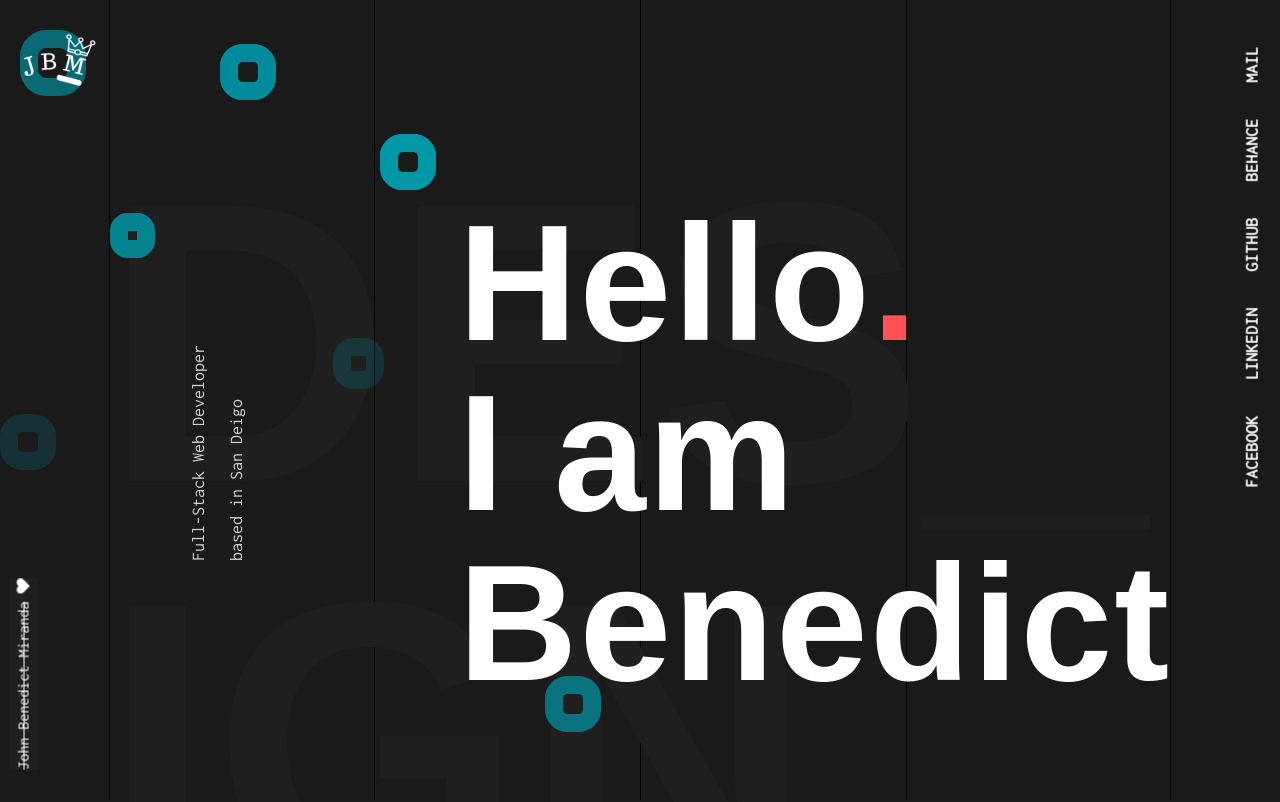
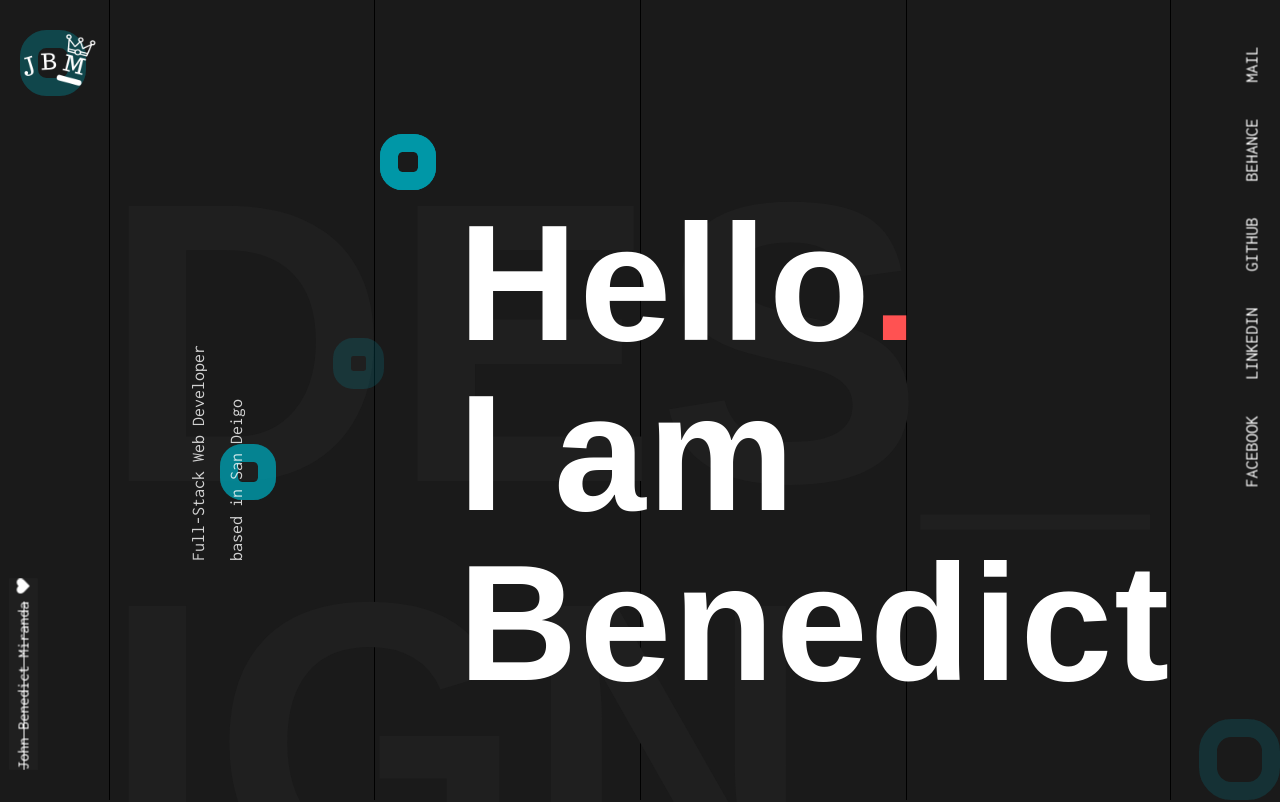
Before and after one commit to john2796/personal-portfolio, a React (Create React App) app: page / in a window 1280 px wide. Shown: the top 802 px of the page. Built offline with nearby package versions, Linux system fonts and the light colour scheme; a web font is replaced by a local one.

Commit message:
made adjustment with style all over section need to clean up more

```diff
--- a/src/components/about/About.js
+++ b/src/components/about/About.js
@@ -1,5 +1,6 @@
 import React from 'react';
 import { AboutStyle } from './AboutStyle';
+import BlueCircles from '../main-header/BlueCircles';
 
 const About = () => (
   // {/* =========> ABOUT ME INTRO */}
@@ -16,6 +17,7 @@ const About = () => (
         Experienced in mentoring other developers, and teaching programming Consistently improves
         upon projects and designs, seeking to inspire people with easy to navigate web design
       </p>
+      <BlueCircles />
     </div>
 
     {/* SKILLS =====> */}
--- a/src/components/about/AboutStyle.js
+++ b/src/components/about/AboutStyle.js
@@ -11,6 +11,7 @@ export const AboutStyle = styled.div`
   /* ABOUT left side content ---> */
   .about-content {
     width: 45%;
+    position: relative;
     @media (max-width: 991px) {
       width: 90%;
     }
--- a/src/components/footer/Footer.js
+++ b/src/components/footer/Footer.js
@@ -28,7 +28,7 @@ const Footer = () => (
     </h2>
 
     {/* -----> SOCIALS */}
-    <Socials />
+    <Socials className="footer-nav" />
   </FooterStyle>
 );
 export default Footer;
--- a/src/components/footer/FooterStyle.js
+++ b/src/components/footer/FooterStyle.js
@@ -41,4 +41,19 @@ export const FooterStyle = styled.div`
       }
     }
   }
+  /* navigation footer */
+  .footer-nav {
+    display: block;
+    position: initial;
+    z-index: 99;
+
+    ul {
+      transform: initial;
+      display: flex;
+      flex-wrap: wrap;
+      li > a {
+        line-height: 2;
+      }
+    }
+  }
 `;
--- a/src/components/main-header/BlueCircles.js
+++ b/src/components/main-header/BlueCircles.js
@@ -3,16 +3,11 @@ import { BlueCircle } from '../../AppStyle';
 
 const BlueCircles = () => (
   <>
-    <BlueCircle bottom="700px" left="220px" opacity="0.7" />
-    <BlueCircle top="-970px" left="0" />
-    <BlueCircle top="-1040px" left="240px" width="9px" height="9px" opacity="0.1" />
-    <BlueCircle top="-970px" left="440px" width="9px" height="9px" />
-    <BlueCircle top="-1300px" left="436px" opacity="0.7" />
-    <BlueCircle bottom="330px" left="0" opacity="0.1" />
+    <BlueCircle bottom="300px" left="220px" opacity="0.6" />
     <BlueCircle bottom="610px" left="380px" opacity="1" />
-    <BlueCircle width="30px" height="30px" opacity="0.4" top="30px" left="20px" />
-    <BlueCircle width="9px" height="9px" opacity="0.6" bottom="542px" left="110px" />
+    <BlueCircle width="30px" height="30px" opacity="0.2" top="30px" left="20px" />
     <BlueCircle width="15px" height="15px" opacity="0.1" bottom="411px" left="333px" />
+    <BlueCircle width="45px" height="45px" opacity="0.1" bottom="0px" right="0px" />
   </>
 );
 
--- a/src/components/main-header/HeaderContainerStyle.js
+++ b/src/components/main-header/HeaderContainerStyle.js
@@ -44,7 +44,7 @@ export const TitleContainer = styled.div`
         font-size: 300px;
         line-height: 300px;
       }
-      @media (max-width: 991px) {
+      @media (max-width: 800px) {
         display: none;
       }
     }
@@ -90,7 +90,9 @@ export const SocialContainer = styled.div`
   right: -210px;
   top: 235px;
   z-index: 99;
-
+  @media (max-width: 767px) {
+    display: none;
+  }
   ul {
     transform: rotate(-90deg);
   }
@@ -99,8 +101,13 @@ export const SocialContainer = styled.div`
     position: fixed;
     z-index: 99;
     bottom: 112px;
-    /* right: -104px; */
     left: -72px;
+    @media (max-width: 767px) {
+      bottom: initial;
+      left: initial;
+      top: 103px;
+      right: -116px;
+    }
 
     a {
       transform: rotate(-90deg);
--- a/src/components/main-header/Socials.js
+++ b/src/components/main-header/Socials.js
@@ -1,9 +1,12 @@
-import React from 'react';
+import React, { useState, useEffect } from 'react';
+import PropTypes from 'prop-types';
+
 import { SocialContainer } from './HeaderContainerStyle';
 
-const Socials = () => (
+const Socials = ({ className }) =>
   // ============ SOCIALS ==============
-  <SocialContainer>
+  (
+    <SocialContainer className={className}>
       <ul>
         <li>
           <a alt=".." href="/#" target="_blank">
@@ -41,5 +44,8 @@ const Socials = () => (
       </div>
     </SocialContainer>
   );
+Socials.propTypes = {
+  className: PropTypes.string,
+};
 
 export default Socials;
--- a/src/components/projects/ProjectContainer.js
+++ b/src/components/projects/ProjectContainer.js
@@ -30,10 +30,10 @@ const ProjectContainer = () => {
     - [x] link up project to their link
     -[] add responsive after finishing the whole page
     -[] change lorem ipsum text as well
+    -[] have scroll to scroll more
      */}
       <div className="featured-works-bookImg-p-wrapper">
         <div className="project-flex">
-          <BlueCircles />
           {/* left side ----> */}
           <img className="bookImg" src={bookImg} alt="html/css & js book" />
           {/* right side content -----> */}
@@ -67,6 +67,7 @@ const ProjectContainer = () => {
           />
         ))}
       </div>
+      <BlueCircles />
     </ProjectStyle>
   );
 };
--- a/src/components/projects/ProjectStyle.js
+++ b/src/components/projects/ProjectStyle.js
@@ -94,6 +94,7 @@ export const ProjectStyle = styled.section`
       position: relative;
       z-index: 4;
       margin-left: 25px;
+      margin-bottom: 0;
     }
     .card-title:after {
       content: '';
@@ -177,6 +178,7 @@ export const ProjectStyle = styled.section`
       left: 0;
       top: 0;
       bottom: 0;
+      margin-bottom: 100px;
     }
   }
 `;
```
Also changed, not shown: src/App.js (+5 -4 lines). Lines whose indentation alone changed are shown as unchanged.
